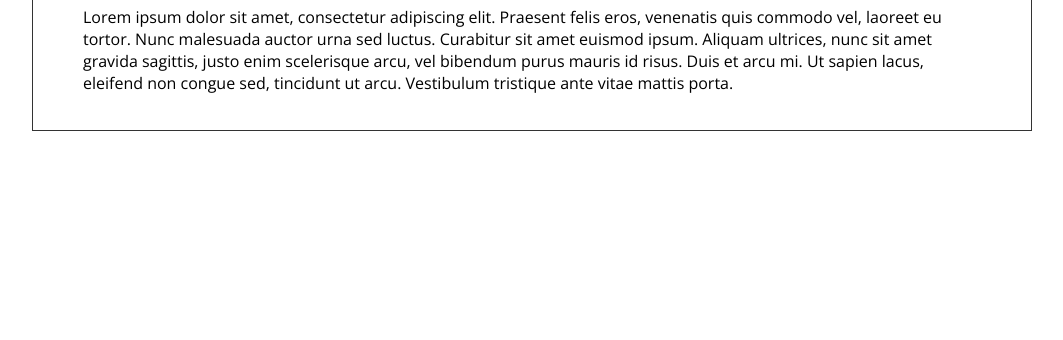
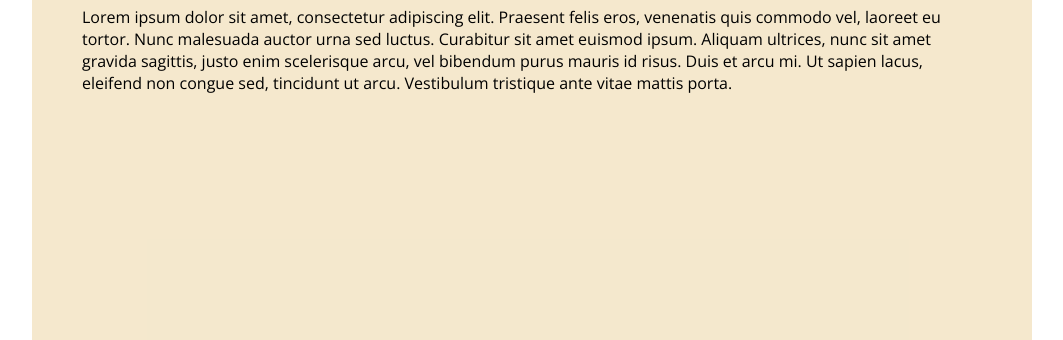
Before and after one commit to HusumTraegt/tragen, a plain HTML site: page index.html in a window 1280 px wide. Shown: the part 524-864 px from the top of the page, without its empty margins (108-1171 px from the left). Before the commit the page ends 800 px from the top, so only its background shows below. Drawn offline with nearby package versions, Linux system fonts and the light colour scheme.

Commit message:
bgcolor for content

```diff
--- a/styles.css
+++ b/styles.css
@@ -91,12 +91,13 @@ nav a:hover {
 }
 .maincontent {
     width: 90%;
-    max-width: 898px;
+    max-width: 900px;
     margin: 0 auto;
     text-align: left;
-    border: 1px solid #333;
     border-top: 0;
     padding: 20px 50px;
+    background-color: rgba(220, 180, 90, 0.3);
+    min-height: 400px;
 }
 @media all and (max-width: 1000px) {
     .maincontent {
```
